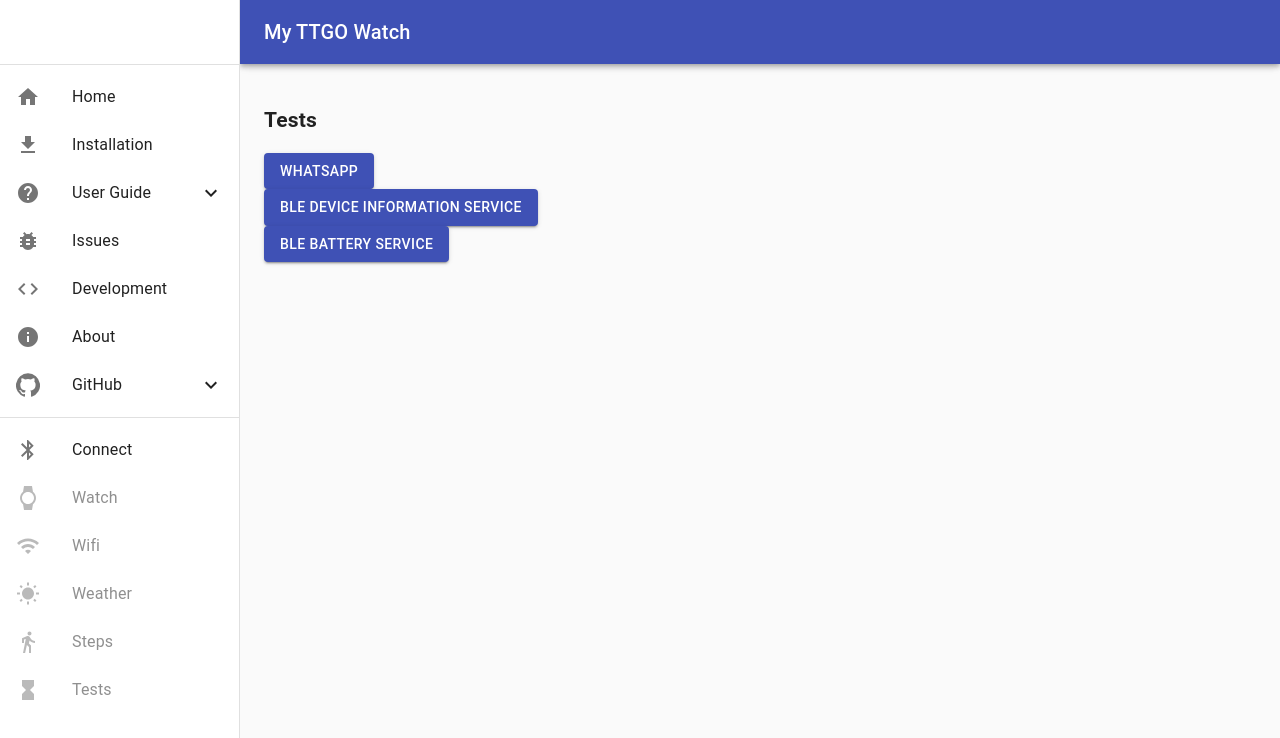
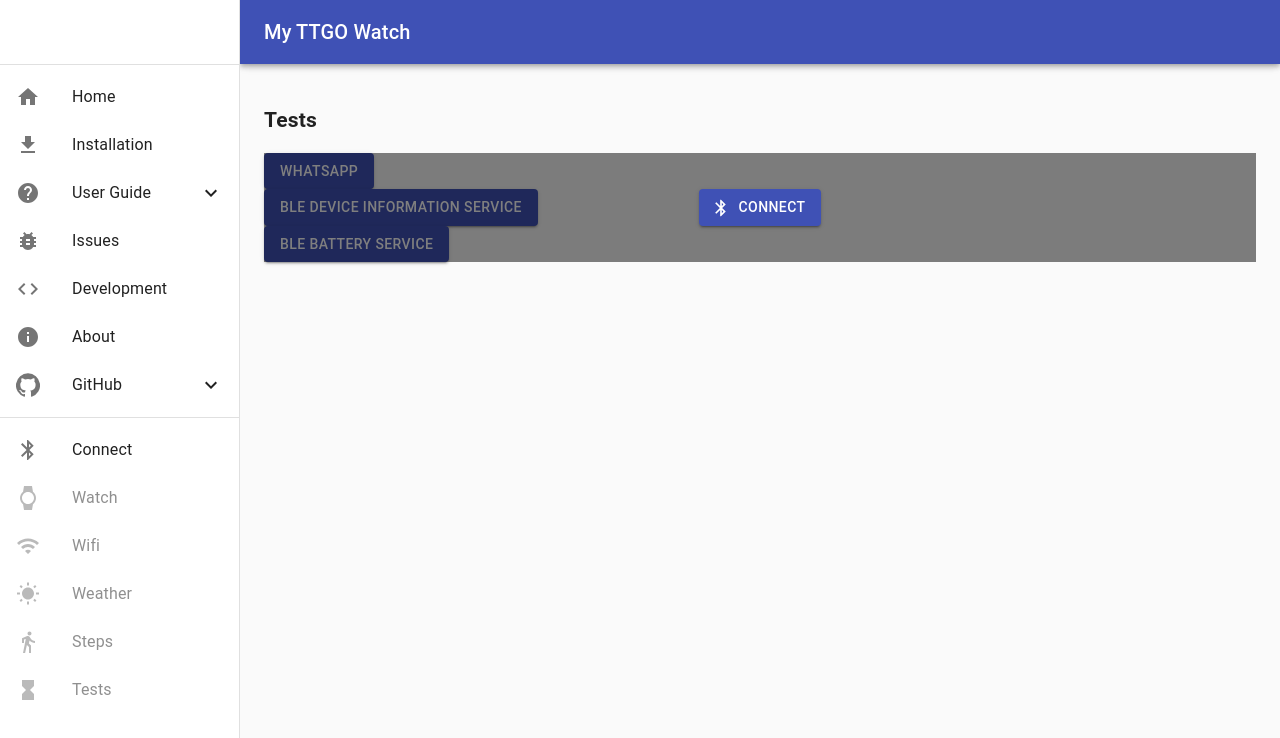
Before and after one commit to chrismcna/My-TTGO-Watch-Site, a React (Create React App) app in the folder ClientApp/: page /device/tests in a window 1280 px wide. Shown: the top 738 px of the page. Built offline with nearby package versions, Linux system fonts and the light colour scheme.

Commit message:
improvements

```diff
--- /dev/null
+++ b/ClientApp/src/components/connect-device.js
@@ -0,0 +1,39 @@
+import React from 'react';
+
+import { Backdrop, makeStyles, Button } from '@material-ui/core';
+
+import BluetoothIcon from '@material-ui/icons/Bluetooth';
+
+import { Context } from "../contexts/device-context";
+
+
+const useStyles = makeStyles((theme) => ({
+    main: {
+        position: "relative"
+      },
+    backdrop: {
+      zIndex: theme.zIndex.drawer + 1,
+      color: '#fff',
+      position: "absolute"
+    },
+  }));
+
+export default  props => {
+    const classes = useStyles();
+    const deviceContext = React.useContext(Context);
+    const { bluetoothDevice, connect } = deviceContext;
+
+    return (
+        <>
+            <div  className={classes.main}>
+                <Backdrop className={classes.backdrop} open={bluetoothDevice == null} >
+                    <Button type="button" variant="contained" color="primary" startIcon={<BluetoothIcon/>} onClick={connect}>Connect</Button>
+                </Backdrop>
+                {
+                    props.children
+                }
+
+            </div>
+        </>
+    );
+}
--- a/ClientApp/src/components/nav-menu.js
+++ b/ClientApp/src/components/nav-menu.js
@@ -44,23 +44,7 @@ export default props => {
 	const classes = useStyles();
 
 	const deviceContext = React.useContext(Context);
-	const { bluetoothDevice, setBluetoothDevice } = deviceContext;
-
-
-
-	var onBluetoothConnectClick = React.useCallback(() => {
-		navigator.bluetooth.requestDevice({ filters: [{ services: ['device_information', 'battery_service', '6e400001-b5a3-f393-e0a9-e50e24dcca9e'] }] })
-			.then(device => {
-				device.addEventListener('gattserverdisconnected', () => setBluetoothDevice(null));
-				setBluetoothDevice(device);
-			})
-			.catch(error => {
-			});
-	}, [setBluetoothDevice]);
-
-	var onBluetoothDisconnectClick = React.useCallback(() => {
-		setBluetoothDevice(null);
-	}, [setBluetoothDevice]);
+	const { bluetoothDevice, connect, disconnect } = deviceContext;
 
 
 	return (
@@ -140,6 +124,10 @@ export default props => {
 									<ListItemIcon><InfoIcon /></ListItemIcon>
 									<ListItemText primary={"Crypto Ticker"} />
 								</ListItem>
+								<ListItem button component={Link} to="/user-guide/apps/alexa-smart-home-controller" className={classes.nested}>
+									<ListItemIcon><InfoIcon /></ListItemIcon>
+									<ListItemText primary={"Alexa Smart Home Controller"} />
+								</ListItem>
 							</List>
 						</SubMenu>
 
@@ -188,14 +176,14 @@ export default props => {
 				{
 					bluetoothDevice == null ?
 						(
-							<ListItem button onClick={onBluetoothConnectClick}>
+							<ListItem button onClick={connect}>
 								<ListItemIcon><BluetoothIcon /></ListItemIcon>
 								<ListItemText primary={"Connect"} />
 							</ListItem>
 						)
 						:
 						(
-							<ListItem button onClick={onBluetoothDisconnectClick}>
+							<ListItem button onClick={disconnect}>
 								<ListItemIcon><BluetoothDisabledIcon /></ListItemIcon>
 								<ListItemText primary={"Disconnect"} />
 							</ListItem>
@@ -210,7 +198,7 @@ export default props => {
 					<ListItemIcon><WifiIcon /></ListItemIcon>
 					<ListItemText primary={"Wifi"} />
 				</ListItem>
-				<ListItem button component={Link} to="/device/weather" disabled={bluetoothDevice == null}>
+				<ListItem button component={Link} to="/device/apps/weather" disabled={bluetoothDevice == null}>
 					<ListItemIcon><WbSunnyIcon /></ListItemIcon>
 					<ListItemText primary={"Weather"} />
 				</ListItem>
--- a/ClientApp/src/contexts/device-context.js
+++ b/ClientApp/src/contexts/device-context.js
@@ -1,7 +1,7 @@
-import React, { createContext, useState } from "react";
+import React from "react";
 import PropTypes from "prop-types";
 
-export const Context = createContext({});
+export const Context = React.createContext({});
 
 export const Provider = props => {
   // Initial values are obtained from the props
@@ -11,13 +11,31 @@ export const Provider = props => {
   } = props;
 
 
-  const [bluetoothDevice, setBluetoothDevice] = useState(initialBluetoothDevice);
+  const [bluetoothDevice, setBluetoothDevice] = React.useState(initialBluetoothDevice);
+
+
+  const connect = React.useCallback(() => {
+
+    navigator.bluetooth.requestDevice({ filters: [{ services: ['device_information', 'battery_service', '6e400001-b5a3-f393-e0a9-e50e24dcca9e'] }] })
+      .then(device => {
+        device.addEventListener('gattserverdisconnected', () => setBluetoothDevice(null));
+        setBluetoothDevice(device);
+      })
+      .catch(error => {
+      });
+
+  }, [setBluetoothDevice]);
+
+  const disconnect = React.useCallback(() => {
+    setBluetoothDevice(null);
+  }, [setBluetoothDevice]);
 
 
   // Make the context object:
   const context = {
     bluetoothDevice,
-    setBluetoothDevice
+    connect,
+    disconnect
   };
 
   // pass the value in provider and return
@@ -27,9 +45,9 @@ export const Provider = props => {
 export const { Consumer } = Context;
 
 Provider.propTypes = {
-    bluetoothDevice: PropTypes.object
+  bluetoothDevice: PropTypes.object
 };
 
 Provider.defaultProps = {
-    bluetoothDevice: null
+  bluetoothDevice: null
 };
--- a/ClientApp/src/pages/device/tests.js
+++ b/ClientApp/src/pages/device/tests.js
@@ -1,5 +1,7 @@
 import React from 'react';
 import Button from '@material-ui/core/Button';
+
+import ConenctDevice from "../../components/connect-device";
 
 import { Context } from "../../contexts/device-context";
 
@@ -50,7 +52,7 @@ export default props => {
                             return queue;
                         case window.BluetoothUUID.getCharacteristic('firmware_revision_string'):
                             queue = queue.then(_ => characteristic.readValue()).then(value => {
-                                return'Software Revision String: ' + decoder.decode(value);
+                                return 'Software Revision String: ' + decoder.decode(value);
                             });
                             return queue;
                         default:
@@ -90,7 +92,7 @@ export default props => {
                         case window.BluetoothUUID.getCharacteristic('battery_power_state'):
                             queue = queue.then(_ => characteristic.readValue()).then(value => {
                                 const batteryPowerState = value.getUint8(0);
-                                return'Battery Power State: ' + batteryPowerState;
+                                return 'Battery Power State: ' + batteryPowerState;
                             });
                             return queue;
                         default:
@@ -116,15 +118,16 @@ export default props => {
         <>
             <h2>Tests</h2>
 
-            <Button type="submit" variant="contained" color="primary" onClick={handleWhatsAppTest}>Whatsapp</Button>
-            <br/>
+            <ConenctDevice>
+                <Button type="submit" variant="contained" color="primary" onClick={handleWhatsAppTest}>Whatsapp</Button>
+                <br />
 
-            <Button type="submit" variant="contained" color="primary" onClick={handleBleDeviceInformationService}>BLE Device Information Service</Button>
-            <br/>
+                <Button type="submit" variant="contained" color="primary" onClick={handleBleDeviceInformationService}>BLE Device Information Service</Button>
+                <br />
 
-            <Button type="submit" variant="contained" color="primary" onClick={handleBleBatteryService}>BLE Battery Service</Button>
-            <br/>
-
+                <Button type="submit" variant="contained" color="primary" onClick={handleBleBatteryService}>BLE Battery Service</Button>
+                <br />
+            </ConenctDevice>
         </>
     );
 }
--- a/ClientApp/src/pages/home.js
+++ b/ClientApp/src/pages/home.js
@@ -1,5 +1,6 @@
 import React from 'react';
 
+import { Link } from "react-router-dom";
 
 export default  props => {
     return (
@@ -28,7 +29,7 @@ export default  props => {
 
             Time <br/>
 
-            Apps - Weather, StopWatch, Crypto Ticker and more to come <br/>
+            Apps - <Link to="/user-guide/apps/weather">Weather</Link>, <Link to="/user-guide/apps/stop-watch">StopWatch</Link>, <Link to="/user-guide/apps/crypto-ticker">Crypto Ticker</Link>, <Link to="/user-guide/apps/alexa-smart-home-controller">Alexa Smart Home Controller</Link> (in developement) and more to come <br/>
 
             WebServer <br/>
 
--- /dev/null
+++ b/ClientApp/src/pages/user-guide/apps/alexa-smart-home-controller.js
@@ -0,0 +1,25 @@
+import React from 'react';
+
+
+export default  props => {
+    return (
+        <>
+            <h2>Alexa Smart Home Controller - Coming soon</h2>
+
+            <p>
+                Currently an app is being developed to trigger Alexa routines via a button on the smart watch
+            </p>
+
+            <p>
+                (if you want to be a tester and can do minor mods to watch source contact me chris.mcna@gmail.com)
+            </p>
+
+
+            <h3>Settings</h3>
+
+            <p>
+                Api Key: a valid api key is required
+            </p>
+        </>
+    );
+}
--- a/ClientApp/src/pages/user-guide/apps/weather.js
+++ b/ClientApp/src/pages/user-guide/apps/weather.js
@@ -1,4 +1,5 @@
 import React from 'react';
+import { Link } from 'react-router-dom';
 
 
 export default  props => {
@@ -15,7 +16,12 @@ export default  props => {
 
             <p>
                 appid: a valid api key(APPID) from <a href="http://openweathermap.org/appid" target="_blank" >http://openweathermap.org/appid</a>
+                <br/>
+
+                finding it a pain to enter the weather api key in on the device? How about you try using the <Link to="/device/apps/weather">weather app remote configuration</Link>
             </p>
+
+
             <p>
                 lat:
             </p>
--- a/ClientApp/src/pages/user-guide/settings/wifi.js
+++ b/ClientApp/src/pages/user-guide/settings/wifi.js
@@ -1,10 +1,15 @@
 import React from 'react';
+import { Link } from 'react-router-dom';
 
 
 export default  props => {
     return (
         <>
             <h2>Wifi Settings</h2>
+
+            <p>
+                finding it a pain to enter the wifi key in on the device? How about you try using the <Link to="/device/wifi">wifi remote configuration</Link>
+            </p>
 
             <img src="/user-guide/settings/wifi/wifi.png" />
 
```
Also changed, not shown: ClientApp/src/App.js (+10 -2 lines), ClientApp/src/pages/device/apps/weather.js (renamed from ClientApp/src/pages/device/weather.js, +5 -2 lines), ClientApp/src/pages/device/wifi.js (+8 -6 lines).
